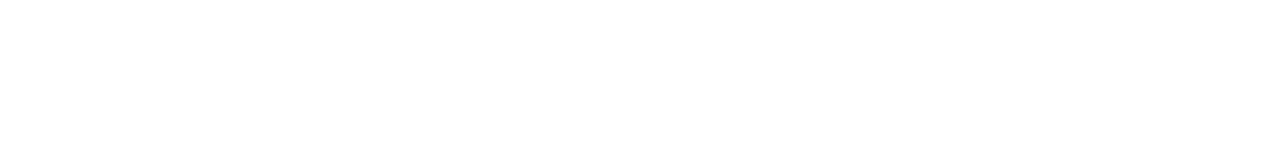
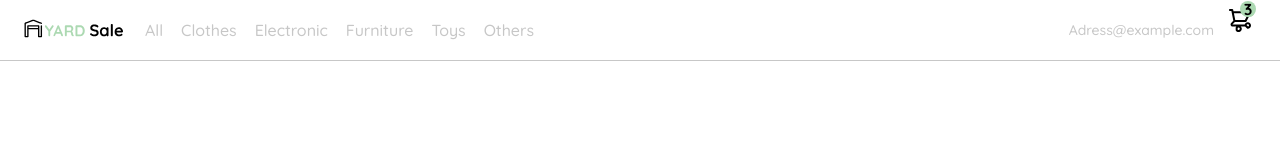
Before and after one commit to AdrianRHV/frontend-developer-javascript-practico, a plain HTML site: page index.html in a window 1280 px wide. Drawn offline with Linux system fonts and the light colour scheme.

Commit message:
se agrego barra de navegacion de proyectos anteriores.

```diff
--- a/index.html
+++ b/index.html
@@ -1,28 +1,68 @@
 <!DOCTYPE html>
 <html lang="en">
-<head>
-  <meta charset="UTF-8">
-  <meta http-equiv="X-UA-Compatible" content="IE=edge">
-  <meta name="viewport" content="width=device-width, initial-scale=1.0">
-  <link rel="preconnect" href="https://fonts.googleapis.com">
-  <link rel="preconnect" href="https://fonts.gstatic.com" crossorigin>
-  <link href="https://fonts.googleapis.com/css2?family=Quicksand:wght@300;500;700&display=swap" rel="stylesheet">
-  <title>Document</title>
-  <style>
-    :root {
-      --white: #FFFFFF;
-      --black: #000000;
-      --very-light-pink: #c7c7c7;
-      --text-input-field: #f7f7f7;
-      --hospital-green: #ACD9B2;
+  <head>
+    <meta charset="UTF-8" />
+    <meta http-equiv="X-UA-Compatible" content="IE=edge" />
+    <meta name="viewport" content="width=device-width, initial-scale=1.0" />
+    <link rel="preconnect" href="https://fonts.googleapis.com" />
+    <link rel="preconnect" href="https://fonts.gstatic.com" crossorigin />
+    <link href="https://fonts.googleapis.com/css2?family=Quicksand:wght@300;500;700&display=swap" rel="stylesheet"    />
+    <link rel="stylesheet" href="./style.css">
+    <title>YardSale : tienda online de cosas chidas.</title>
+  </head>
+  <body>
+    <nav>
+      <img src="./icons/icon_menu.svg" alt="menu" class="menu" />
 
-    }
-    body {
-      font-family: 'Quicksand', sans-serif;
-    }
-  </style>
-</head>
-<body>
+      <div class="nav-bar-left">
+        <img src="./logos/logo_yard_sale.svg" alt="logo" class="logo" />
+        <ul>
+          <li>
+            <a href="/">All</a>
+          </li>
+          <li>
+            <a href="/">Clothes</a>
+          </li>
+          <li>
+            <a href="/">Electronic</a>
+          </li>
+          <li>
+            <a href="/">Furniture</a>
+          </li>
+          <li>
+            <a href="/">Toys</a>
+          </li>
+          <li>
+            <a href="/">Others</a>
+          </li>
+        </ul>
+      </div>
 
-</body>
+      <div class="nav-bar-right">
+        <ul>
+          <li class="nav-bar-email">Adress@example.com</li>
+          <li class="nav-bar-shopping-cart">
+            <img src="./icons/icon_shopping_cart_notification.svg" alt="shopping cart"/>
+            <div>3</div>
+          </li>
+        </ul>
+      </div>
+      <div class="desktop-menu inactive">
+        <ul>
+          <li>
+            <a href="/" class="title">My orders</a>
+          </li>
+
+          <li>
+            <a href="/" class="title">My orders</a>
+          </li>
+
+          <li>
+            <a href="/">Sing Out</a>
+          </li>
+        </ul>
+      </div>
+    </nav>
+    <script src="./script.js"></script>
+  </body>
 </html>
```
